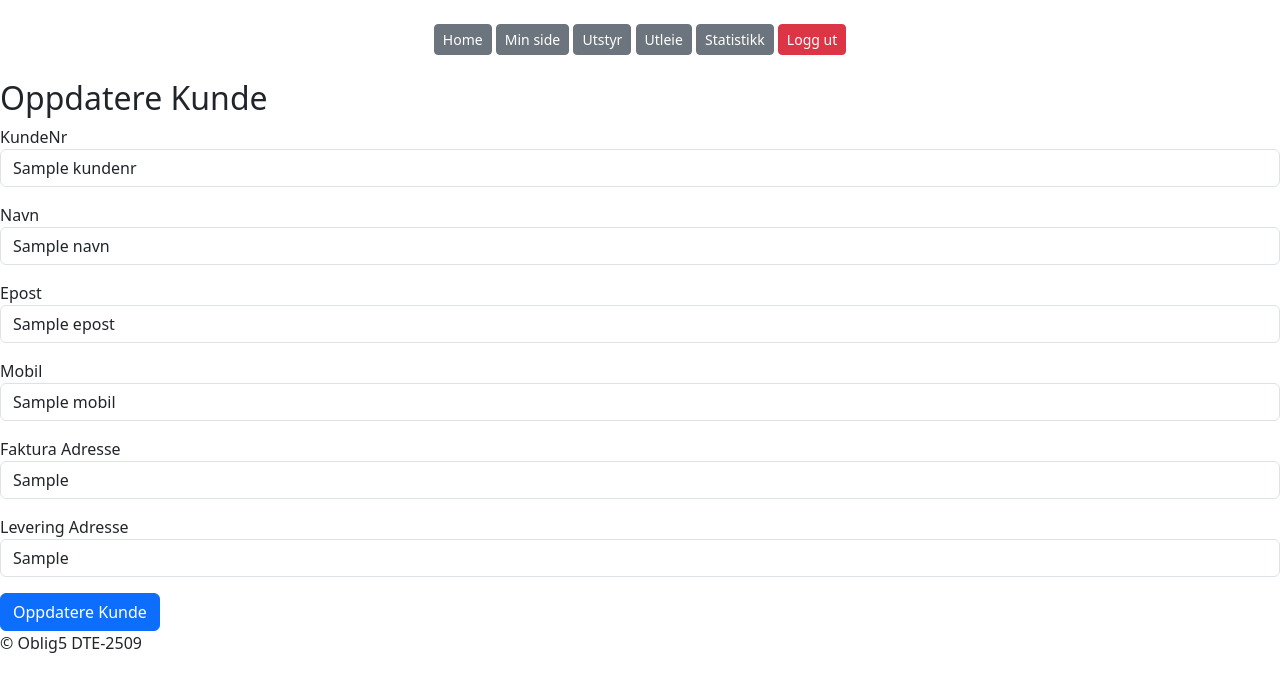
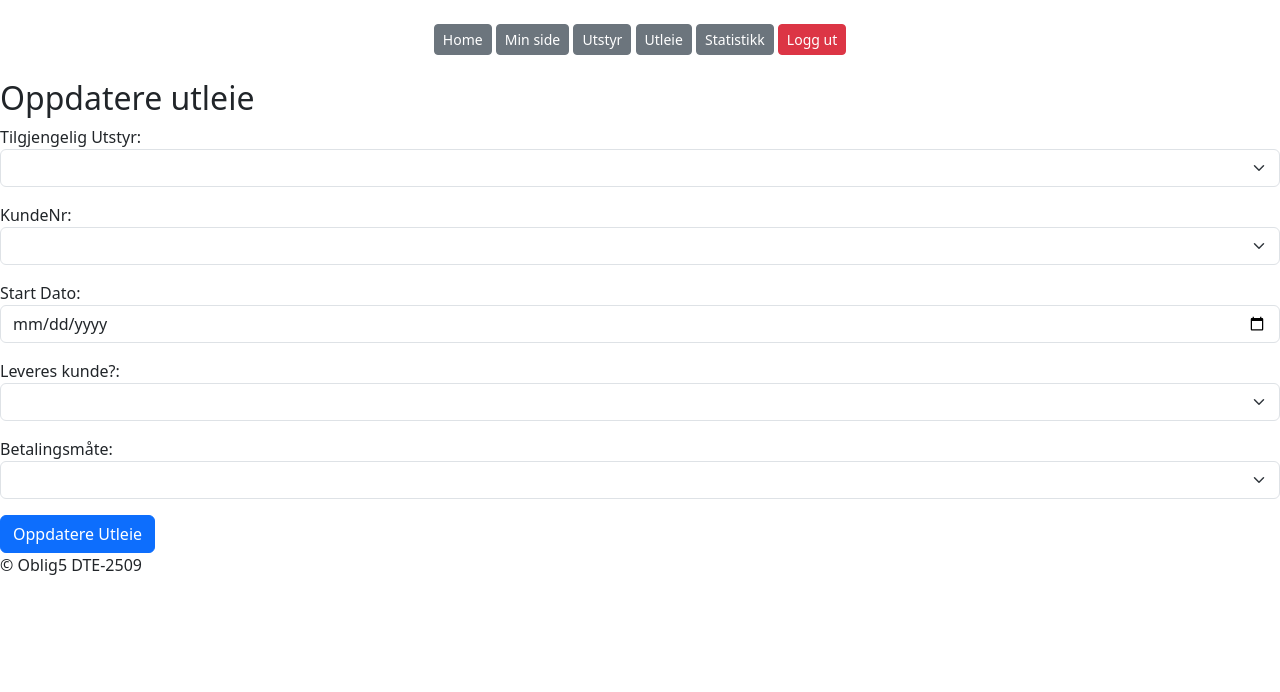
Before and after one commit to yitong-sun/26V_DTE2509_Utleieapp, a Flask app: template Oblig 5/templates/Utleie/add_edit.html in a window 1280 px wide. Shown: the top 692 px of the page. Run offline with Flask 3, Linux system fonts and the light colour scheme; a user stored in the database is signed in; tables that the repository leaves empty or names only in its code hold one stand-in row (values such as "Sample post"); the template is opened without the code that fills it: values that come from a table or form of the project are taken from there, most other values are stand-ins (such as "Sample title", 1, 10 or a date in 2020); lists and menus that the app fills with data are empty.

Commit message:
add utleie implemented

```diff
--- a/Oblig 5/add_to_index_later.txt
+++ b/Oblig 5/add_to_index_later.txt
@@ -1,3 +1 @@
-                <!-- <a href="{{ url_for('kunder.all') }}" class="btn btn-secondary btn-sm">Kunder</a>
-                <a href="{{ url_for('utstyr.all') }}" class="btn btn-secondary btn-sm">Utstyr</a>
-                 -->
+<a href="{{ url_for('kunder.all') }}" class="btn btn-secondary btn-sm">Kunder</a>
--- a/Oblig 5/database.py
+++ b/Oblig 5/database.py
@@ -110,9 +110,29 @@ class Database():
         return self.cursor.fetchall()
 
     #create utleie
-    def add_utleie(self): # not working yet
-        self.cursor.execute("")
-        pass
+    def add_utleie(self, kundebehandler_id, kunde_nr, utstyr_id, instans_id, leveres_kunde, betalingsmåte_id, start_dato): # not working yet
+        self.cursor.execute("INSERT INTO utleie (KundebehandlerId, KundeNr, UtstyrId, InstansId, LeveresKunde, BetalingsmåteId, UtleidDato) VALUES (%s, %s, %s,%s,%s,%s,%s)",
+                            (kundebehandler_id, kunde_nr, utstyr_id, instans_id, leveres_kunde, betalingsmåte_id, start_dato))
+
+    def get_kunde_nr(self):
+        self.cursor.execute("SELECT KundeNr FROM kunde")
+        return self.cursor.fetchall()
+
+    def get_utstyr_if_available(self):
+        self.cursor.execute("""SELECT concat(Utstyrid,'.',InstansId)
+                                FROM instans
+                                WHERE concat(Utstyrid,'.',InstansId)
+                                NOT IN (SELECT concat(UtstyrId,'.',InstansId) FROM utleie WHERE InnlevertDato IS Null)""")
+        return self.cursor.fetchall()
+
+    def get_betalingsmåter(self):
+        self.cursor.execute("SELECT Beskrivelse FROM betalingsmåte")
+        return self.cursor.fetchall()
+
+    def get_betalingsmåte_id(self, betalingsmåte):
+        self.cursor.execute("SELECT BetalingsmåteId FROM betalingsmåte WHERE Beskrivelse = %s", (betalingsmåte,))
+        return self.cursor.fetchone()
+
     #edit utleie
     def update_utleie(self): # not working yet
         self.cursor.execute("")
--- a/Oblig 5/models.py
+++ b/Oblig 5/models.py
@@ -1,6 +1,6 @@
 from flask_login import UserMixin
 from flask_wtf import FlaskForm
-from wtforms import SelectField, SubmitField
+from wtforms import SelectField, SubmitField, DateField
 
 # Tabeller i databasen:
 
@@ -41,7 +41,7 @@ class Utleie():
         self.kundebehandler = kundebehandler
         self.leveres_kunde = leveres_kunde
         self.betalingsmåte = betalingsmåte
-        self.leverings_kostnad = leverings_kostnad
+        self.leverings_kostnad = leverings_kostnad if leverings_kostnad else 0.00
         self.total_pris = total_pris if total_pris else "Uberegnet"
 
 class Adresse():
@@ -115,7 +115,12 @@ class FilterUtstyrForm(FlaskForm):
     filter = SubmitField('Filter')
 
 class AddUtleieForm(FlaskForm):
-    pass
+    kunde_nr = SelectField('KundeNr:', choices=[], coerce=str)
+    avail_utstyr = SelectField('Tilgjengelig Utstyr:', choices=[], coerce=str)
+    betalings_måte = SelectField('Betalingsmåte:', choices=[], coerce=str )
+    leveres_kunde = SelectField('Leveres kunde?:', choices=[], coerce=str )
+    start_dato = DateField('Start Dato:', format='%Y-%m-%d')
+    submit = SubmitField('Legg til Utleie')
 
 class UpdateUtleieForm(FlaskForm):
     pass
--- a/Oblig 5/templates/Utleie/add_edit.html
+++ b/Oblig 5/templates/Utleie/add_edit.html
@@ -2,35 +2,39 @@
 {% block content %}
 
 <div class="conatianer mt-4">
-    <h2>{{ 'Oppdatere' if kunde else 'Legge til'}} Kunde</h2>
+    <h2>{{ 'Oppdatere' if utleie else 'Legge til'}} utleie</h2>
+
+    {% if error %}
+    <div class="alert alert-danger">
+    {{ error }}
+    </div>
+    {% endif %}
+
     <form method="POST">
         <input type="hidden" name="csrf_token" value="{{ csrf_token() }}">
-
         <div class="mb-3">
-            <label for="kundenr" clss="form-label">KundeNr</label>
-            <input type="text" class="form-control" id="kundenr" name="kundenr" value="{{ kunde.kundenr if kunde else ''}}" required>
+            {{ form.avail_utstyr.label }}
+            {{ form.avail_utstyr(class="form-select") }}
         </div>
         <div class="mb-3">
-            <label for="navn" clss="form-label">Navn</label>
-            <input type="text" class="form-control" id="navn" name="navn" value="{{ kunde.navn if kunde else ''}}" required>
+            {{ form.kunde_nr.label }}
+            {{ form.kunde_nr(class="form-select") }}
         </div>
         <div class="mb-3">
-            <label for="epost" clss="form-label">Epost</label>
-            <input type="text" class="form-control" id="epost" name="epost" value="{{ kunde.epost if kunde else ''}}" required>
+            {{ form.start_dato.label }}
+            {{ form.start_dato(class="form-control") }}
         </div>
         <div class="mb-3">
-            <label for="mobil" clss="form-label">Mobil</label>
-            <input type="text" class="form-control" id="mobil" name="mobil" value="{{ kunde.mobil if kunde else ''}}" required>
+            {{ form.leveres_kunde.label }}
+            {{ form.leveres_kunde(class="form-select") }}
         </div>
         <div class="mb-3">
-            <label for="fakt_adresse" clss="form-label">Faktura Adresse</label>
-            <input type="text" class="form-control" id="fakt_adresse" name="fakt_adresse" value="{{ kunde.fakt_adresse if kunde else ''}}" required>
+            {{ form.betalings_måte.label }}
+            {{ form.betalings_måte(class="form-select") }}
         </div>
-        <div class="mb-3">
-            <label for="levering_adresse" clss="form-label">Levering Adresse</label>
-            <input type="text" class="form-control" id="levering_adresse" name="levering_adresse" value="{{ kunde.levering_adresse if kunde else ''}}" required>
-        </div>
-        <button type="submit"   class="btn btn-primary">{{'Oppdatere' if kunde else 'Legge til'}} Kunde</button>
+
+        <button type="submit"   class="btn btn-primary">{{'Oppdatere' if utleie else 'Legge til'}} Utleie</button>
     </form>
 </div>
+<!--utleie_id (generate self), utstyrs_id, instans_id (generate self avail), kunde_nr, utleid_dato, innlevert_dato(not when add, only update), kundebehandler(current user), leveres_kunde, betalingsmåte-->
 {% endblock %}
--- a/Oblig 5/templates/Utleie/read.html
+++ b/Oblig 5/templates/Utleie/read.html
@@ -3,6 +3,7 @@
 
 <div class="container mt-4">
     <h2 class="text-center">Utleie</h2>
+    <a href="{{ url_for('utleie.add_utleie') }}" class="btn btn-success mb-3">Oppret Ny Utleie</a>
     <table class="table table-bordered">
         <thead class="table-dark">
             <tr>
```
Also changed, not shown: Oblig 5/routes/utleie_bp.py (+26 -1 lines).
